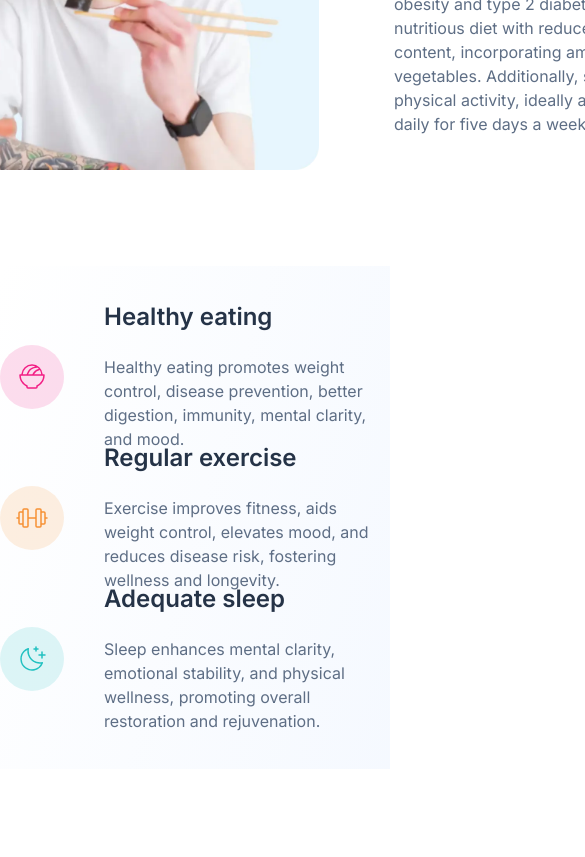
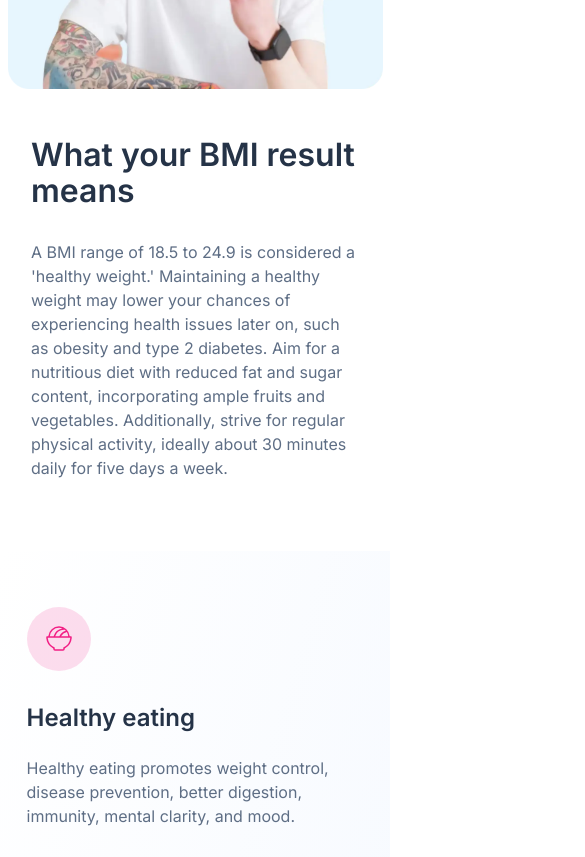
Before and after one commit to TheCodeCraze/bmi-calculator, a React (Vite) app: page / in a window 390 px wide. Shown: the part 1140-1997 px from the top of the page, 585 px wide, since content can reach past the window. Built offline with nearby package versions, Linux system fonts and the light colour scheme.

Commit message:
Completed responsive design for info and tips section

```diff
--- a/src/styles/Info.module.css
+++ b/src/styles/Info.module.css
@@ -90,3 +90,31 @@
     left: -116px;
   }
 }
+
+@media screen and (max-width: 730px) {
+  .info {
+    height: 888px;
+    padding-top: 72px;
+    justify-content: center;
+    align-items: unset;
+  }
+
+  .content {
+    width: 375px;
+    height: 744.39px;
+    flex-direction: column;
+    gap: 48px;
+    position: static;
+  }
+
+  .image {
+    width: 100%;
+    height: 354.39px;
+  }
+
+  .text {
+    width: 328px;
+    height: 342px;
+    margin: 0 auto;
+  }
+}
--- a/src/styles/Tip.module.css
+++ b/src/styles/Tip.module.css
@@ -34,3 +34,12 @@
     gap: 40px;
   }
 }
+
+@media screen and (max-width: 730px) {
+  .tip {
+    height: auto;
+    flex-direction: column;
+    align-items: flex-start;
+    gap: 32px;
+  }
+}
--- a/src/styles/Tips.module.css
+++ b/src/styles/Tips.module.css
@@ -63,3 +63,18 @@
     gap: 40px;
   }
 }
+
+@media screen and (max-width: 730px) {
+  .container {
+    height: 879px;
+  }
+
+  .content {
+    padding: 0 28.96px 0 19.04px;
+  }
+
+  .tips {
+    width: 327px;
+    height: 767px;
+  }
+}
```
